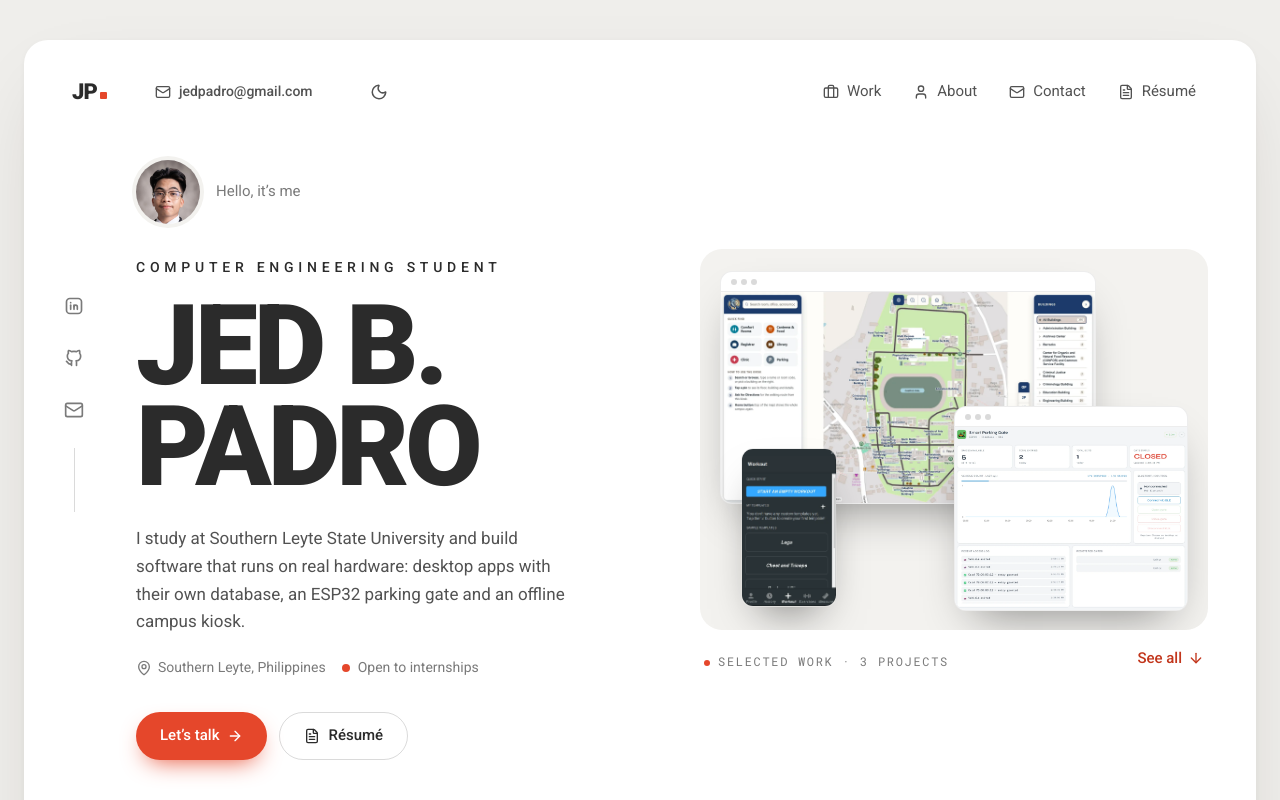
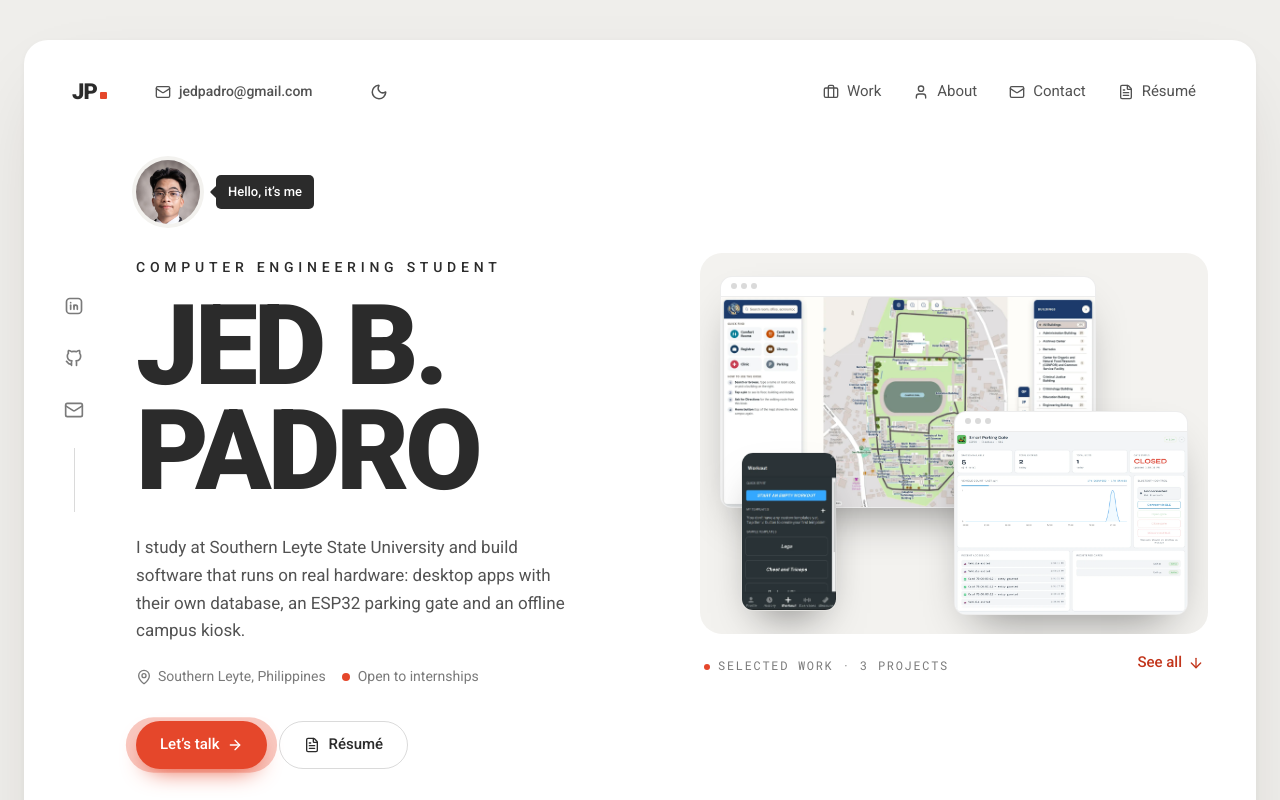
Before and after one commit to jeedp/portfolio, a React (Vite) app: page / in a window 1280 px wide. Shown: the top 800 px of the page. Built offline with nearby package versions, Linux system fonts and the light colour scheme; no server answers.

Commit message:
Hero: dark chat bubble and a staged entrance after the loading screen

```diff
--- a/src/sections/Hero.tsx
+++ b/src/sections/Hero.tsx
@@ -1,5 +1,6 @@
 import { ArrowDown, ArrowRight, FileText, MapPin } from 'lucide-react'
-import { motion } from 'framer-motion'
+import { useEffect, useState } from 'react'
+import { motion, useReducedMotion } from 'framer-motion'
 import { profile, projects } from '../data/profile'
 import { resumeHref } from '../components/Chrome'
 
@@ -44,49 +45,120 @@ function Collage() {
   )
 }
 
+/** True once the loading screen in index.html has finished, so the entrance plays where people can see it. */
+function useAppReady() {
+  const [ready, setReady] = useState(() => typeof window === 'undefined' || Boolean((window as { __appReady?: boolean }).__appReady))
+  useEffect(() => {
+    if (ready) return
+    const go = () => setReady(true)
+    window.addEventListener('app:ready', go)
+    const fallback = setTimeout(go, 7000)
+    return () => { window.removeEventListener('app:ready', go); clearTimeout(fallback) }
+  }, [ready])
+  return ready
+}
+
+/** Fades and lifts one part of the hero in, `at` seconds after the loading screen clears. */
+function In({ at, ready, y = 14, className = '', children }: { at: number; ready: boolean; y?: number; className?: string; children: React.ReactNode }) {
+  return (
+    <motion.div className={className} initial={{ opacity: 0, y }} animate={ready ? { opacity: 1, y: 0 } : undefined} transition={{ duration: 0.7, delay: at, ease }}>
+      {children}
+    </motion.div>
+  )
+}
+
 /** The name on two big lines with the pitch below it; the collage of all three projects beside it. */
 export function Hero() {
+  const ready = useAppReady()
+  const still = useReducedMotion()
   const cut = profile.name.lastIndexOf(' ')
   const [first, last] = [profile.name.slice(0, cut), profile.name.slice(cut + 1)]
+  const line = (text: string, at: number) => (
+    <span className="block overflow-hidden pb-[0.04em]">
+      <motion.span className="block" initial={{ y: '105%' }} animate={ready ? { y: 0 } : undefined} transition={{ duration: 0.9, delay: at, ease }}>{text}</motion.span>
+    </span>
+  )
+
   return (
     <section aria-labelledby="hero-title" className="grid items-center gap-12 pb-16 pt-10 md:pt-12 lg:grid-cols-12 lg:gap-14 lg:pb-24">
-      <motion.div className="lg:col-span-6" initial={{ opacity: 0, y: 16 }} animate={{ opacity: 1, y: 0 }} transition={{ duration: 0.8, ease }}>
+      <div className="lg:col-span-6">
         <div className="flex items-center gap-4">
-          <img src={asset(profile.photo)} alt={profile.name} width={64} height={64} className="size-16 rounded-full object-cover object-top ring-4 ring-panel" />
-          <p className="text-[15px] text-muted">Hello, it’s me</p>
+          <motion.img
+            src={asset(profile.photo)} alt={profile.name} width={64} height={64}
+            className="size-16 rounded-full object-cover object-top ring-4 ring-panel"
+            initial={{ opacity: 0, scale: 0.85 }} animate={ready ? { opacity: 1, scale: 1 } : undefined} transition={{ duration: 0.6, ease }}
+          />
+          {/* The chat bubble: the photo says hello. */}
+          <motion.p
+            className="relative rounded-[5px] bg-ink px-3 py-1.5 text-[13px] font-medium text-sheet"
+            style={{ transformOrigin: 'left center' }}
+            initial={{ opacity: 0, scale: 0.6, x: -6 }} animate={ready ? { opacity: 1, scale: 1, x: 0 } : undefined}
+            transition={{ type: 'spring', stiffness: 420, damping: 22, delay: 0.2 }}
+          >
+            <span aria-hidden="true" className="absolute -left-[4px] top-1/2 size-2.5 -translate-y-1/2 rotate-45 rounded-[1px] bg-ink" />
+            <span className="relative">Hello, it’s me</span>
+          </motion.p>
         </div>
 
         <h1 id="hero-title" className="mt-8">
-          <span className="spaced block text-[13px] font-medium uppercase tracking-[0.3em] text-ink sm:text-[14px] sm:tracking-[0.34em]">{profile.title}</span>
+          <motion.span
+            className="spaced block text-[13px] font-medium uppercase tracking-[0.3em] text-ink sm:text-[14px] sm:tracking-[0.34em]"
+            initial={{ opacity: 0 }} animate={ready ? { opacity: 1 } : undefined} transition={{ duration: 0.7, delay: 0.35, ease }}
+          >{profile.title}</motion.span>
           <span className="mt-4 block text-[64px] font-black uppercase leading-[0.9] tracking-[-0.035em] sm:text-[96px] xl:text-[112px]">
-            <span className="block">{first}</span>
-            <span className="block">{last}</span>
+            {line(first, 0.45)}
+            {line(last, 0.55)}
           </span>
         </h1>
 
+        <In at={0.8} ready={ready}>
           <p className="mt-7 max-w-[46ch] text-[17px] leading-relaxed">
             I study at Southern Leyte State University and build software that runs on real hardware:
             desktop apps with their own database, an ESP32 parking gate and an offline campus kiosk.
           </p>
+        </In>
 
+        <In at={0.95} ready={ready}>
           <p className="mt-5 flex flex-wrap items-center gap-x-4 gap-y-1 text-[14px] text-muted">
             <span className="inline-flex items-center gap-1.5"><MapPin className="size-4" aria-hidden="true" />{profile.location}</span>
             <span className="inline-flex items-center gap-2"><span aria-hidden="true" className="size-2 rounded-full bg-accent" />{profile.availability}</span>
           </p>
+        </In>
 
         <div className="mt-8 flex flex-wrap gap-3">
-          <a href={`mailto:${profile.email}`} className="inline-flex h-12 items-center gap-2 rounded-full bg-accent px-6 text-[15px] font-medium text-on-accent shadow-[0_10px_24px_-10px_var(--accent)] transition-[filter,transform] hover:brightness-110 active:scale-[.97]">
+          {/* "Let's talk" pops in, sends out one ripple, then pulses softly every few seconds. */}
+          <motion.span
+            className="relative inline-flex"
+            initial={{ opacity: 0, scale: 0.4 }} animate={ready ? { opacity: 1, scale: 1 } : undefined}
+            transition={{ type: 'spring', stiffness: 380, damping: 18, delay: 1.1 }}
+          >
+            {!still && ready && (
+              <motion.span
+                aria-hidden="true"
+                className="pointer-events-none absolute inset-0 rounded-full bg-accent"
+                initial={{ opacity: 0.35, scale: 1 }}
+                animate={{ opacity: 0, scale: 1.9 }}
+                transition={{ duration: 1.4, delay: 1.35, ease: 'easeOut', repeat: Infinity, repeatDelay: 3.2 }}
+              />
+            )}
+            <a href={`mailto:${profile.email}`} className="relative inline-flex h-12 items-center gap-2 rounded-full bg-accent px-6 text-[15px] font-medium text-on-accent shadow-[0_10px_24px_-10px_var(--accent)] transition-[filter,transform] hover:brightness-110 active:scale-[.97]">
               Let’s talk <ArrowRight className="size-4" aria-hidden="true" />
             </a>
+          </motion.span>
+          <motion.span
+            className="inline-flex"
+            initial={{ opacity: 0, y: 10 }} animate={ready ? { opacity: 1, y: 0 } : undefined} transition={{ duration: 0.6, delay: 1.2, ease }}
+          >
             <a href={resumeHref} target="_blank" rel="noopener" className="inline-flex h-12 items-center gap-2 rounded-full border border-line-strong px-6 text-[15px] font-medium text-ink transition-[background-color,transform] hover:bg-panel active:scale-[.97]">
               <FileText className="size-4" aria-hidden="true" /> Résumé
             </a>
+          </motion.span>
         </div>
-      </motion.div>
+      </div>
 
-      <motion.div className="lg:col-span-6" initial={{ opacity: 0, y: 24 }} animate={{ opacity: 1, y: 0 }} transition={{ duration: 0.9, delay: 0.12, ease }}>
+      <In at={0.6} ready={ready} y={24} className="lg:col-span-6">
         <Collage />
-      </motion.div>
+      </In>
     </section>
   )
 }
```
Lines whose indentation alone changed are shown as unchanged.
